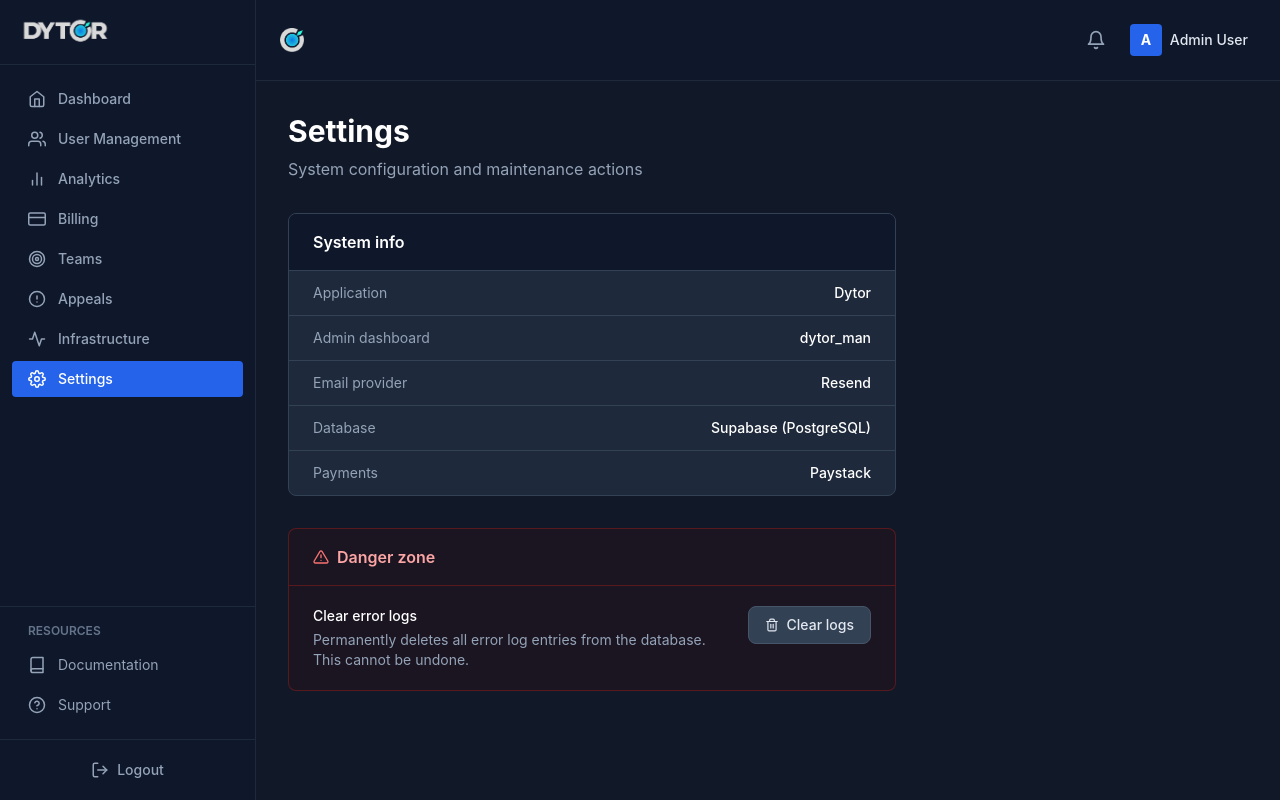
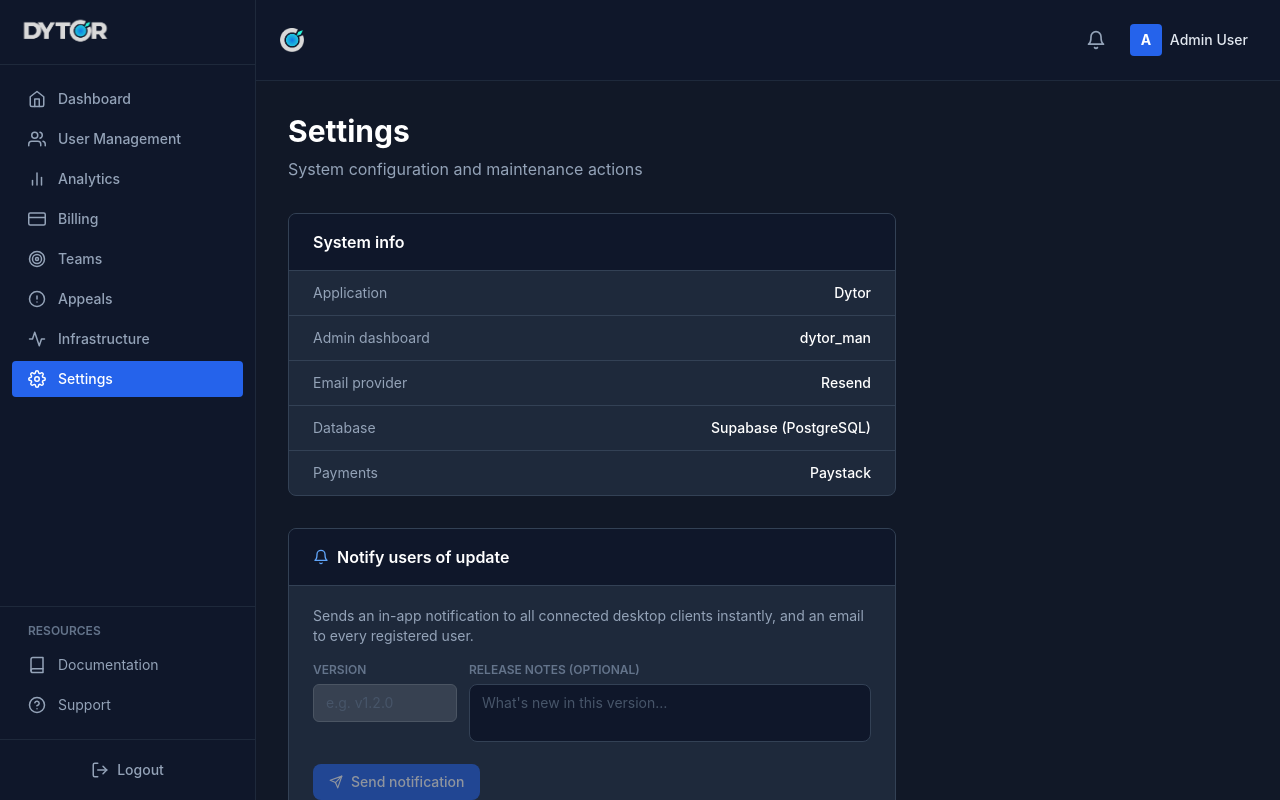
Before and after one commit to dytorapp-blip/mad_max, a Next.js app: page /settings in a window 1280 px wide. Built offline with nearby package versions, Linux system fonts and the light colour scheme.

Commit message:
feat: add update notification functionality to settings page

```diff
--- a/app/(admin)/settings/page.tsx
+++ b/app/(admin)/settings/page.tsx
@@ -1,8 +1,8 @@
 'use client';
 
 import { useState } from 'react';
-import { FiAlertTriangle, FiTrash2, FiAlertCircle, FiCheckCircle } from 'react-icons/fi';
-import { errorsAPI } from '@/lib/api/endpoints';
+import { FiAlertTriangle, FiTrash2, FiAlertCircle, FiCheckCircle, FiBell, FiSend } from 'react-icons/fi';
+import { errorsAPI, updatesAPI } from '@/lib/api/endpoints';
 
 type Toast = { type: 'success' | 'error'; message: string } | null;
 
@@ -10,6 +10,10 @@
   const [clearingErrors, setClearingErrors] = useState(false);
   const [toast, setToast] = useState<Toast>(null);
   const [confirmClear, setConfirmClear] = useState(false);
+
+  const [updateVersion, setUpdateVersion] = useState('');
+  const [updateNotes, setUpdateNotes] = useState('');
+  const [sendingUpdate, setSendingUpdate] = useState(false);
 
   function showToast(type: 'success' | 'error', message: string) {
     setToast({ type, message });
@@ -30,6 +34,21 @@
       showToast('error', 'Failed to clear error logs.');
     } finally {
       setClearingErrors(false);
+    }
+  }
+
+  async function handleNotifyUpdate() {
+    if (!updateVersion.trim()) return;
+    setSendingUpdate(true);
+    try {
+      const res = await updatesAPI.notifyUsers(updateVersion.trim(), updateNotes.trim() || undefined);
+      showToast('success', `Notified ${res.data.sent} user${res.data.sent !== 1 ? 's' : ''} · ${res.data.skipped} skipped.`);
+      setUpdateVersion('');
+      setUpdateNotes('');
+    } catch (err: any) {
+      showToast('error', err?.response?.data?.error ?? 'Failed to send notifications.');
+    } finally {
+      setSendingUpdate(false);
     }
   }
 
@@ -72,6 +91,49 @@
               <span className="text-white text-sm font-medium">{value}</span>
             </div>
           ))}
+        </div>
+      </div>
+
+      {/* Update notification */}
+      <div className="rounded-lg bg-slate-800 border border-slate-700 overflow-hidden mb-8">
+        <div className="px-6 py-4 border-b border-slate-700 bg-slate-900 flex items-center gap-2">
+          <FiBell className="text-blue-400" size={16} />
+          <h2 className="text-base font-semibold text-white">Notify users of update</h2>
+        </div>
+        <div className="px-6 py-5 space-y-4">
+          <p className="text-slate-400 text-sm">
+            Sends an in-app notification to all connected desktop clients instantly, and an email to every registered user.
+          </p>
+          <div className="flex gap-3">
+            <div className="w-36 flex-shrink-0">
+              <label className="block text-xs font-semibold text-slate-500 uppercase mb-1.5">Version</label>
+              <input
+                type="text"
+                placeholder="e.g. v1.2.0"
+                value={updateVersion}
+                onChange={(e) => setUpdateVersion(e.target.value)}
+                className="w-full px-3 py-2 bg-slate-900 border border-slate-700 rounded-lg text-white text-sm placeholder-slate-600 focus:outline-none focus:border-slate-500"
+              />
+            </div>
+            <div className="flex-1">
+              <label className="block text-xs font-semibold text-slate-500 uppercase mb-1.5">Release notes (optional)</label>
+              <textarea
+                rows={2}
+                placeholder="What's new in this version…"
+                value={updateNotes}
+                onChange={(e) => setUpdateNotes(e.target.value)}
+                className="w-full px-3 py-2 bg-slate-900 border border-slate-700 rounded-lg text-white text-sm placeholder-slate-600 focus:outline-none focus:border-slate-500 resize-none"
+              />
+            </div>
+          </div>
+          <button
+            onClick={handleNotifyUpdate}
+            disabled={sendingUpdate || !updateVersion.trim()}
+            className="flex items-center gap-2 px-4 py-2 bg-blue-600 hover:bg-blue-500 disabled:opacity-50 text-white text-sm font-medium rounded-lg transition-colors"
+          >
+            <FiSend size={14} />
+            {sendingUpdate ? 'Sending…' : 'Send notification'}
+          </button>
         </div>
       </div>
 
--- a/lib/api/endpoints.ts
+++ b/lib/api/endpoints.ts
@@ -57,4 +57,9 @@
   clearAll: () => api.post('/admin/errors/clear'),
 };
 
+export const updatesAPI = {
+  notifyUsers: (version: string, releaseNotes?: string) =>
+    api.post('/admin/notify-update', { version, releaseNotes }),
+};
+
 export default api;
```
